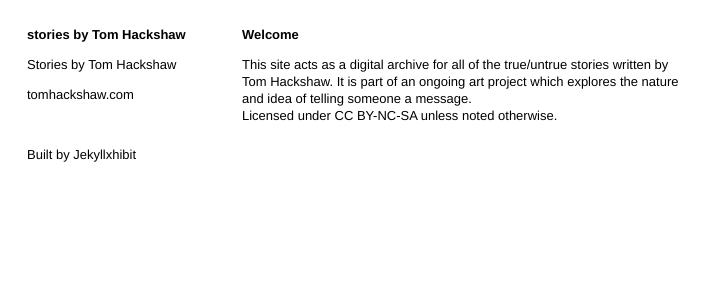
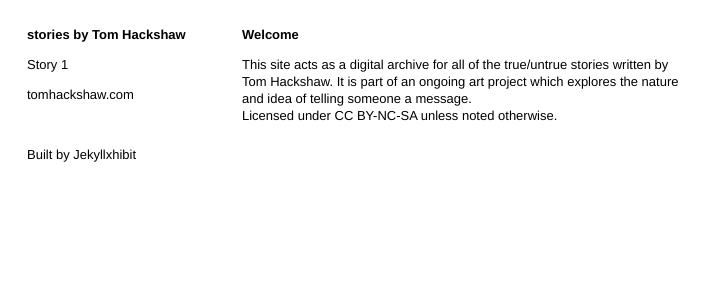
Before and after one commit to virtualnz/testsite, a Jekyll site: the page built from index.md, in a window 1280 px wide. Shown: the top 300 px of the page, without its empty margins (0-714 px from the left). Built offline with Jekyll 4.4.1, drawn with Linux system fonts in a browser that asks for light colours.

Commit message:
Update 2015-03-19-test-post.md

```diff
--- a/_posts/sections/2015-03-19-test-post.md
+++ b/_posts/sections/2015-03-19-test-post.md
@@ -2,7 +2,7 @@
 published: true
 layout: default
 category: section
-title: Stories by Tom Hackshaw
+title: Story 1
 ---
 
 ## A New Post
```
